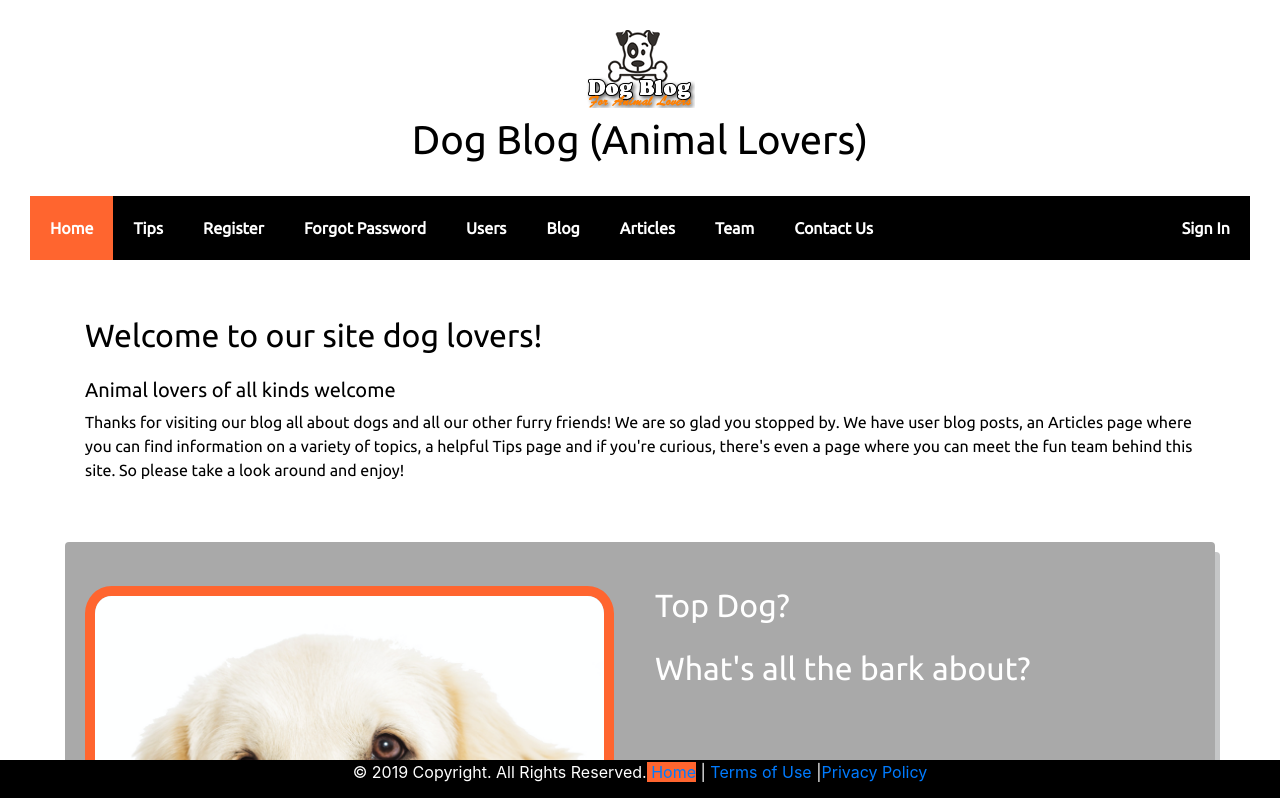
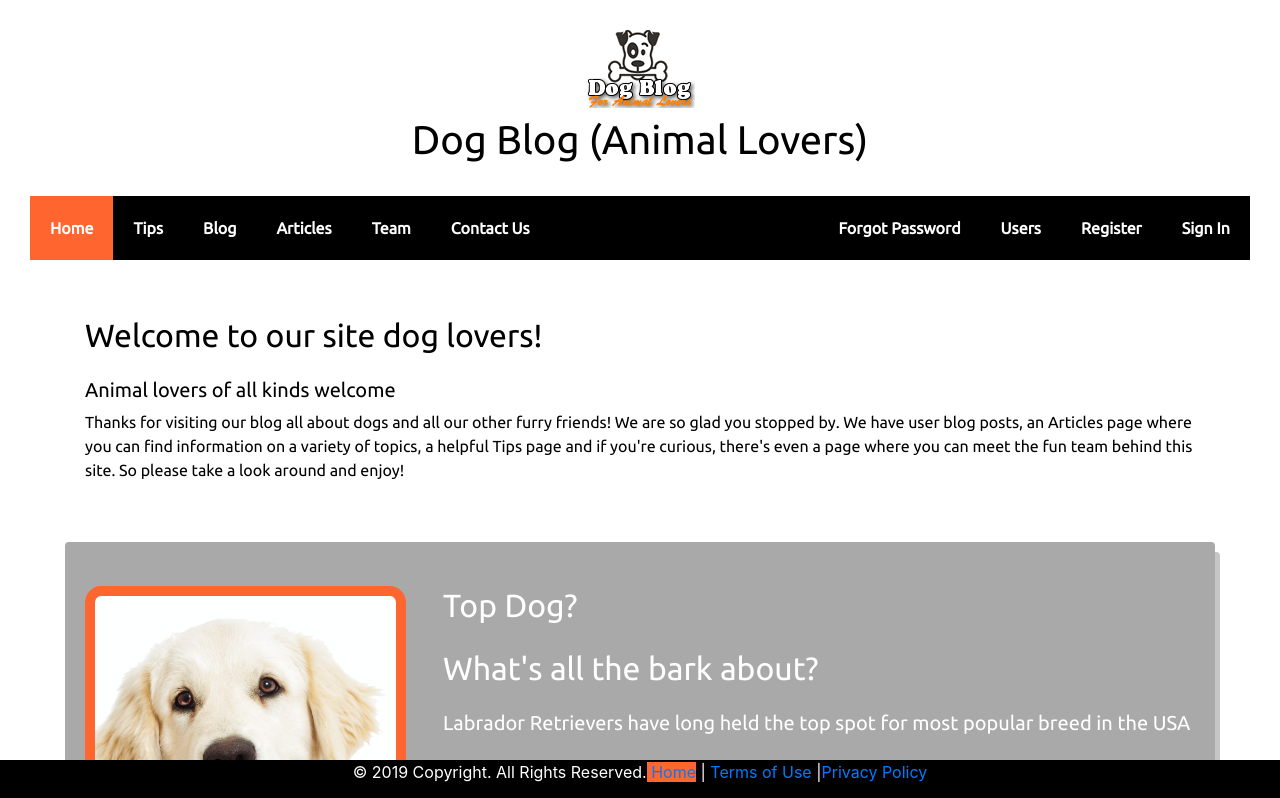
Before and after one commit to Woz-U-Group-Projects/team-asgard, a React (Create React App) app in the folder client-react/: page / in a window 1280 px wide. Shown: the top 798 px of the page. Built offline with nearby package versions, Linux system fonts and the light colour scheme.

Commit message:
blog updated

```diff
--- a/client-react/src/Blog.js
+++ b/client-react/src/Blog.js
@@ -5,12 +5,13 @@ class Blog extends Component {
   constructor(props) {
     super(props);
 
-    const posts = [];
+    //const posts = [];
     this.state = { posts: [] };
     //this.state = { projects: [] };
     this.title = React.createRef();
     this.name = React.createRef();
     this.content = React.createRef();
+    //this._handleImageChange = this._handleImageChange.bind(this);
 
     //for (let i=0; i<5; i++) {
       //posts.push ({
@@ -43,14 +44,14 @@ class Blog extends Component {
     let url = "http://localhost:8080/blog";
 
     //const data = this.state.imagePreviewUrl.split(',')[1];
-    // var raw = window.atob(data);
-    // var rawlength = raw.length;
-    // var array = new Uint8Array(new ArrayBuffer(rawlength));
+     //var raw = window.atob(data);
+     //var rawlength = raw.length;
+     //var array = new Uint8Array(new ArrayBuffer(rawlength));
 
-    // var imge = [];
-    // for(var i =0; i<rawlength; i++){
-    //   array[i] = raw.charCodeAt(i);
-    //   imge.push((array[i]));
+     //var imge = [];
+     //for(var i =0; i<rawlength; i++){
+       //array[i] = raw.charCodeAt(i);
+       //imge.push((array[i]));
     axios.post(url,{ name: this.name.current.value ,  title: this.title.current.value , content: this.content.current.value, }).then(response => {
       // refresh the data
       this.getData();
@@ -58,22 +59,25 @@ class Blog extends Component {
       this.name.current.value = "";
       this.title.current.value = "";
       this.content.current.value = "";
-     // this.imge.current.value = "";
+      //this.imge.current.value = "";
+      //this._handleImageChange = this._handleImageChange.bind(this);
     });
   };
 
 
-  // _handleImageChange(e){
-  //   let reader = new FileReader();
-  //   let file = e.target.files[0];
-  //   reader.onloadend = ()=>{
-  //     this.setState({
-  //       file :file,
-  //       imagePreviewUrl: reader.result
-  //     });
-  //   }
-  //   reader.readAsDataURL(file);
-  // }
+
+  // // _handleImageChange(e) {
+  //   // e.preventDefault();
+  //    //let reader = new FileReader();
+  //   //let file = e.target.files[0];
+  //    reader.onloadend = ()=>{
+  //      //this.setState({
+  //        //file :file,
+  //        //imagePreviewUrl: reader.result
+  //      });
+  //    }
+  //    reader.readAsDataURL(file)
+  //  }
 
 
   render() {
@@ -99,10 +103,10 @@ class Blog extends Component {
                         <button onClick={this.addBlog}>Submit</button>
                                 <br/>
 
-                               {/*  <label> add image </label>
+                                 {/* <label> add image </label>
                                 <div className="col-sm-10">
                                   <input type="file" ref={this.image} className="form-control" onchange={(e)=>this._handleImageChange}/>
-                                </div>  */}
+                                </div>   */}
                       </form>
                     </div>
               </div>
@@ -131,10 +135,10 @@ class Blog extends Component {
                         <tr>
                           <td><div class="postContainer">{p.content} </div> </td>
                         </tr>
-                        <tr>
+                        {/* <tr>
                           <br/>
                           {p.image}
-                        </tr>
+                        </tr> */}
                           <br/>
                         <tr>
                           <td> posted: {p.date}</td>
--- a/client-react/src/Home.js
+++ b/client-react/src/Home.js
@@ -36,12 +36,11 @@ class Home extends Component {
                                         <br/>
                                         <h2> What's all the bark about?</h2>
                                         <br/>
+                                        <h5>Labrador Retrievers have long held the top spot for most popular breed in the USA </h5>
                                     </div>
                                 </div>
 
-
-
-                        <h5>Labrador Retrievers have long held the top spot for most popular breed in the USA, </h5>
+                               <br/>
                                 <h5> Check out our most recent blog post...</h5>
                                 <br/>
                                 <br/>
--- a/client-react/src/Main.js
+++ b/client-react/src/Main.js
@@ -29,14 +29,20 @@ class Main extends Component {
           <ul className="header">
             <li><NavLink exact to="/">Home</NavLink></li>
             <li><NavLink to="/tips">Tips</NavLink></li>
-            <li><NavLink to="/register">Register</NavLink></li>
-            <li><NavLink to="/forgotpass">Forgot Password</NavLink></li>
-            <li><NavLink to="/users">Users</NavLink></li>
+
+
+
             <li><NavLink to="/blog">Blog</NavLink></li>
             <li><NavLink to="/article">Articles</NavLink></li>
             <li><NavLink to="/team">Team</NavLink></li>
             <li><NavLink to="/contact">Contact Us</NavLink></li>
-            <span><li><NavLink to="/login" id="rightNav">Sign In</NavLink></li></span>
+            <span>
+            <li><NavLink to="/login" id="rightNav">Sign In</NavLink></li>
+            <li><NavLink to="/register" id="rightNav">Register</NavLink></li>
+            <li><NavLink to="/users" id="rightNav">Users</NavLink></li>
+            <li><NavLink to="/forgotpass" id="rightNav">Forgot Password</NavLink></li>
+
+            </span>
 
           </ul>
           <div className="content">
```
